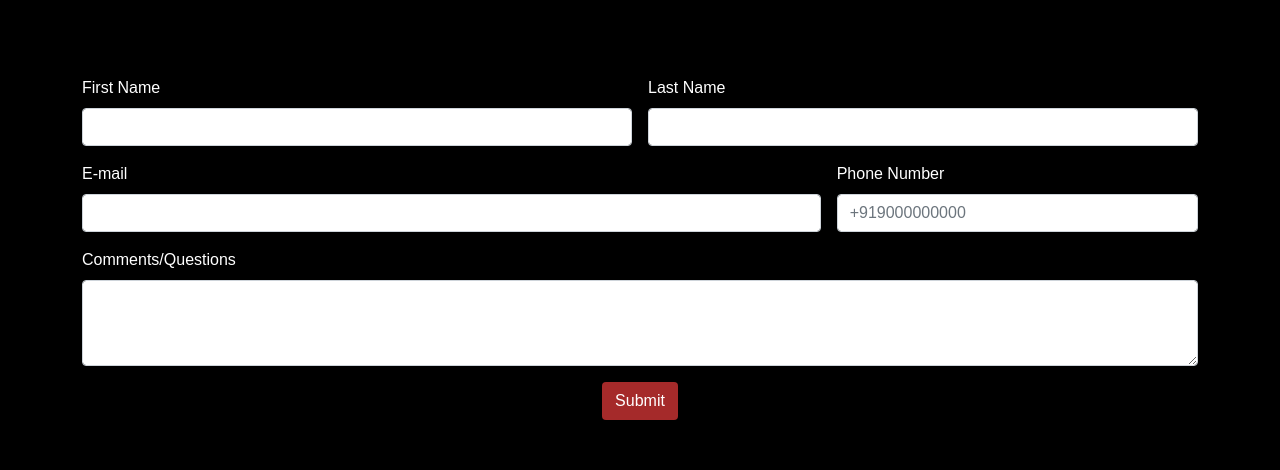
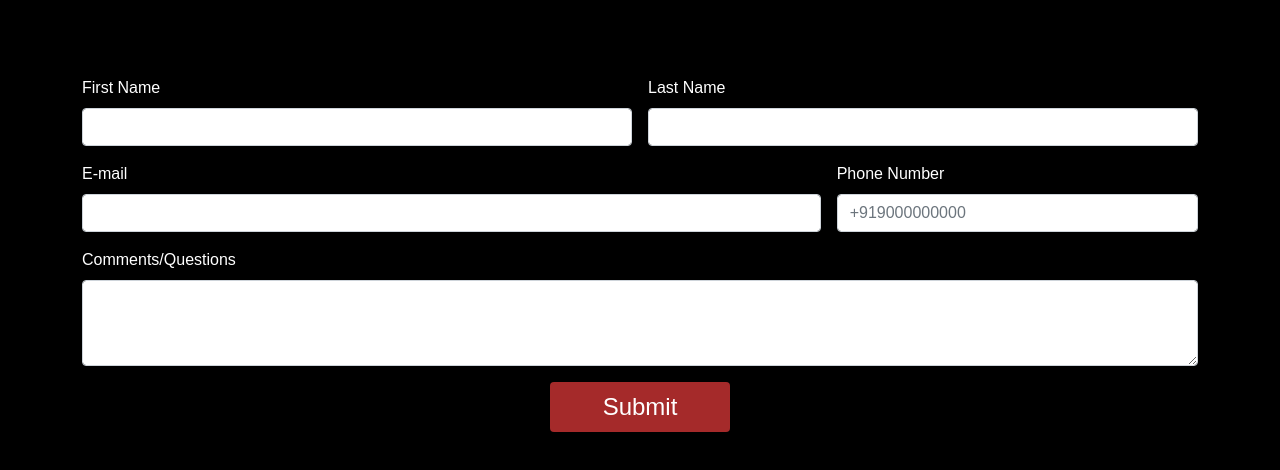
Before and after one commit to AnamFatimaN/cake-shop, a plain HTML site: page contact.html in a window 1280 px wide. Shown: the part 152-622 px from the top of the page. Drawn offline with nearby package versions, Linux system fonts and the light colour scheme; files that its build step writes are made by us from their sources.

Commit message:
updated css

```diff
--- a/style.css
+++ b/style.css
@@ -114,11 +114,15 @@ body .about,.blogs,.contact{
   background-color: black;
   color: white;
    /*buttons*/
-.btn{
 
-  background-color:brown;
-  color:white;
-}
+   .btn{
+    width: 180px;
+    height: 50px;
+    background-color:brown;
+    color:white;
+    font-size: x-large;
+  }
+
 .btn:hover {
   background-color:#ad4e0f;
   color:white;
```
